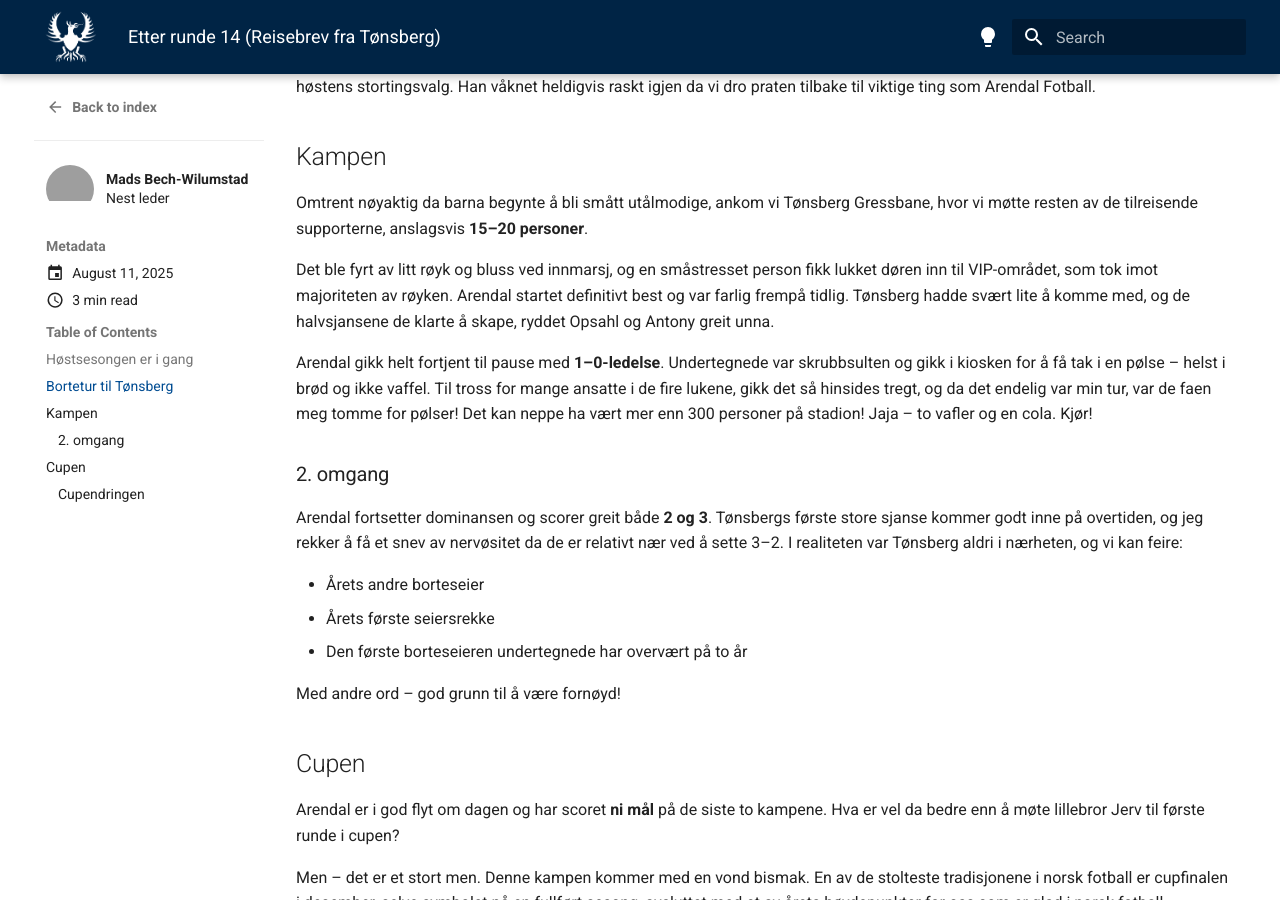
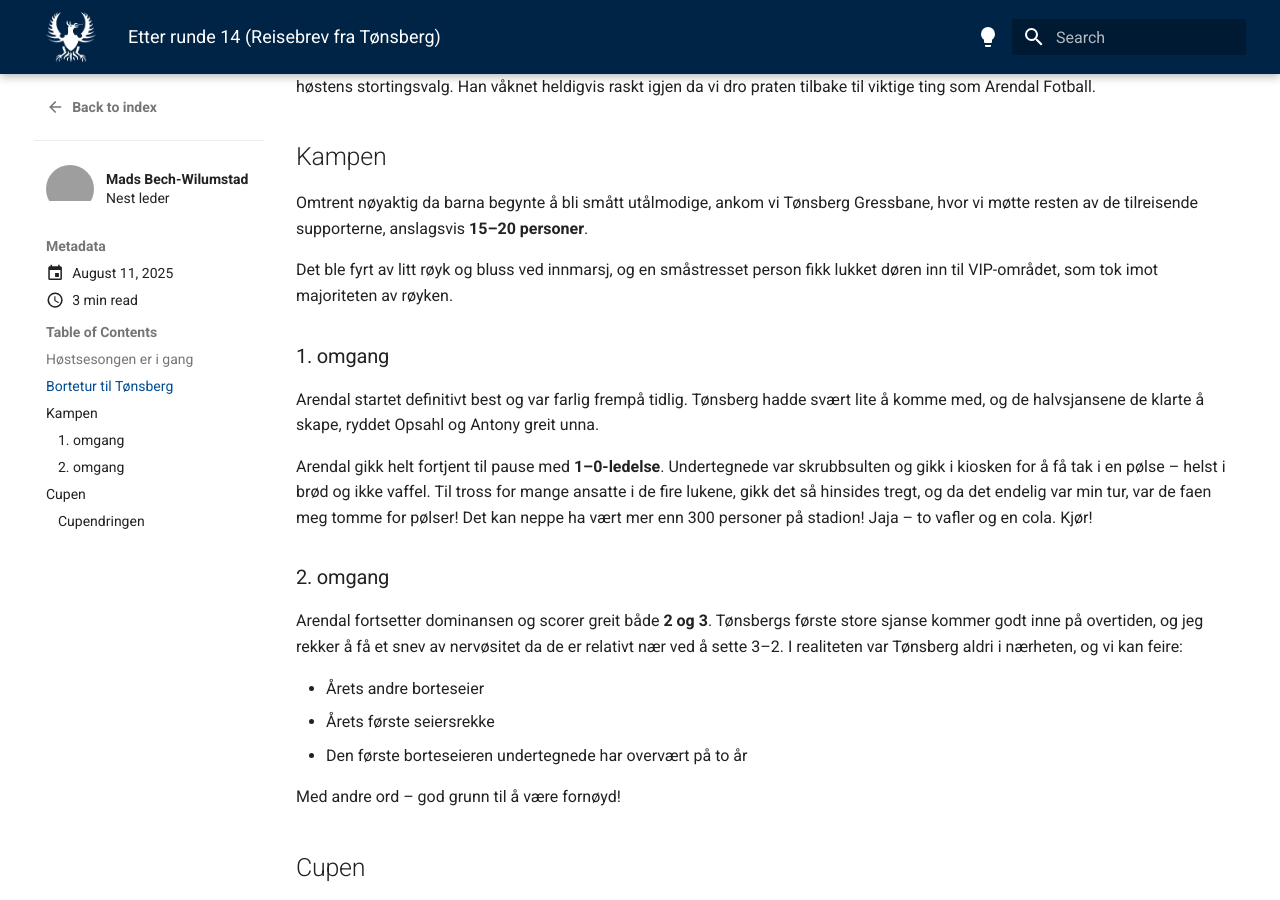
Before and after one commit to lewiuberg/forza-arendal, an MkDocs documentation site: the page built from docs/blog/posts/2025-08-11.md, in a window 1280 px wide and 900 px high, scrolled down 594 px. Built offline with MkDocs 1.6.1 and Material for MkDocs 9.7.7, drawn with Linux system fonts in a browser that asks for light colours; comment, search, counter and statistics services are not loaded; grey boxes are pictures that could not be loaded.

```diff
--- a/docs/blog/posts/2025-08-11.md
+++ b/docs/blog/posts/2025-08-11.md
@@ -31,7 +31,11 @@ Til denne turen ble det ikke organisert buss, men vi fikk fylt opp noen personbi
 
 Omtrent nøyaktig da barna begynte å bli smått utålmodige, ankom vi Tønsberg Gressbane, hvor vi møtte resten av de tilreisende supporterne, anslagsvis **15–20 personer**.
 
-Det ble fyrt av litt røyk og bluss ved innmarsj, og en småstresset person fikk lukket døren inn til VIP-området, som tok imot majoriteten av røyken. Arendal startet definitivt best og var farlig frempå tidlig. Tønsberg hadde svært lite å komme med, og de halvsjansene de klarte å skape, ryddet Opsahl og Antony greit unna.
+Det ble fyrt av litt røyk og bluss ved innmarsj, og en småstresset person fikk lukket døren inn til VIP-området, som tok imot majoriteten av røyken.
+
+### 1. omgang
+
+Arendal startet definitivt best og var farlig frempå tidlig. Tønsberg hadde svært lite å komme med, og de halvsjansene de klarte å skape, ryddet Opsahl og Antony greit unna.
 
 Arendal gikk helt fortjent til pause med **1–0-ledelse**. Undertegnede var skrubbsulten og gikk i kiosken for å få tak i en pølse – helst i brød og ikke vaffel. Til tross for mange ansatte i de fire lukene, gikk det så hinsides tregt, og da det endelig var min tur, var de faen meg tomme for pølser! Det kan neppe ha vært mer enn 300 personer på stadion! Jaja – to vafler og en cola. Kjør!
 
```
